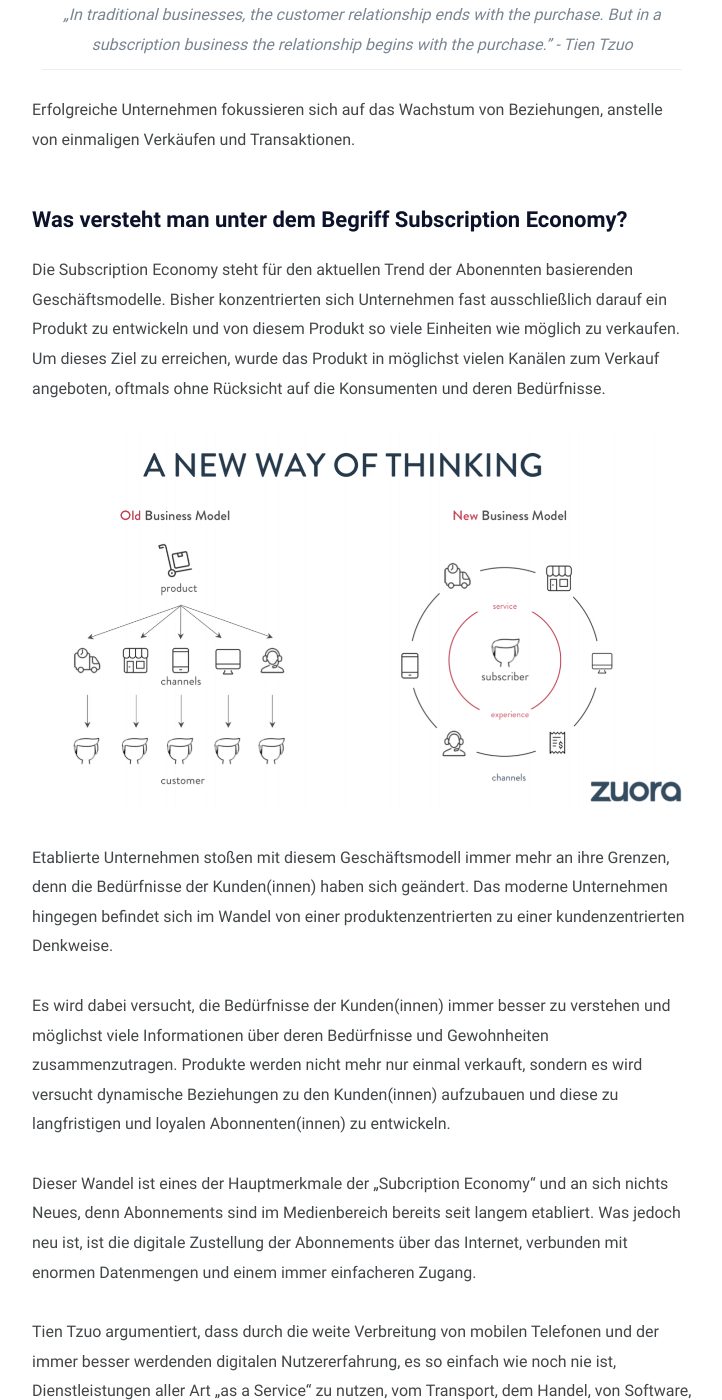
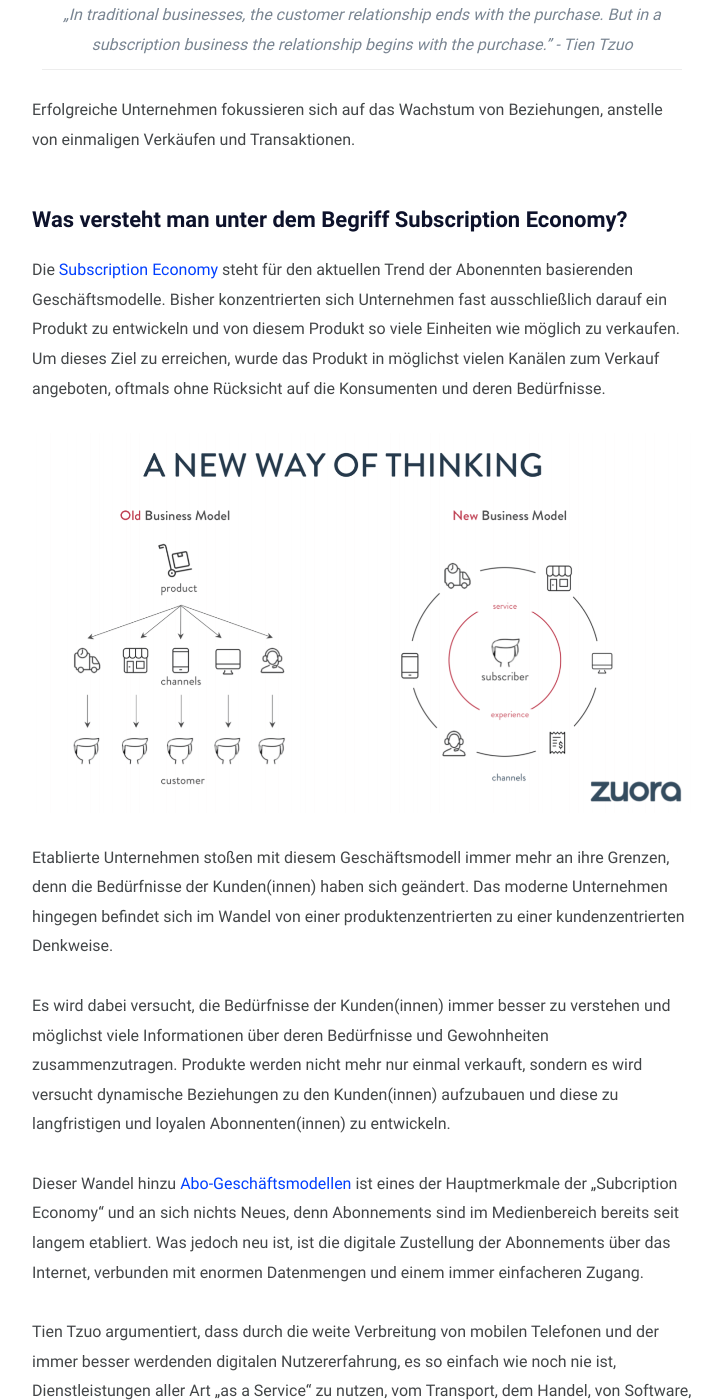
Before and after one commit to mariostnr/website, a Jekyll site: the page built from _posts/2020-11-07-subscription-economy.md, in a window 1280 px wide and 1400 px high, scrolled down 526 px. Shown: the whole window, without its empty margins (278-1000 px from the left). Built offline with Jekyll 4.4.1, drawn with Linux system fonts in a browser that asks for light colours.

Commit message:
Update Blog “2020-11-07-subscription-economy”

```diff
--- a/_posts/2020-11-07-subscription-economy.md
+++ b/_posts/2020-11-07-subscription-economy.md
@@ -14,7 +14,7 @@ Erfolgreiche Unternehmen fokussieren sich auf das Wachstum von Beziehungen, anst
 
 ## Was versteht man unter dem Begriff Subscription Economy?
 
-Die Subscription Economy steht für den aktuellen Trend der Abonennten basierenden Geschäftsmodelle. Bisher konzentrierten sich Unternehmen fast ausschließlich darauf ein Produkt zu entwickeln und von diesem Produkt so viele Einheiten wie möglich zu verkaufen. Um dieses Ziel zu erreichen, wurde das Produkt in möglichst vielen Kanälen zum Verkauf angeboten, oftmals ohne Rücksicht auf die Konsumenten und deren Bedürfnisse.
+Die [Subscription Economy](https://de.zuora.com/vision/subscription-economy/) steht für den aktuellen Trend der Abonennten basierenden Geschäftsmodelle. Bisher konzentrierten sich Unternehmen fast ausschließlich darauf ein Produkt zu entwickeln und von diesem Produkt so viele Einheiten wie möglich zu verkaufen. Um dieses Ziel zu erreichen, wurde das Produkt in möglichst vielen Kanälen zum Verkauf angeboten, oftmals ohne Rücksicht auf die Konsumenten und deren Bedürfnisse.
 
 ![Visualisierung des Wandels von einer produktenzentrierten zu einer kundenzentrierten Denkweise](/assets/uploads/zuora-subscription-economy.png "Zuora Subscription Economy")
 
@@ -22,7 +22,7 @@ Etablierte Unternehmen stoßen mit diesem Geschäftsmodell immer mehr an ihre Gr
 
 Es wird dabei versucht, die Bedürfnisse der Kunden(innen) immer besser zu verstehen und möglichst viele Informationen über deren Bedürfnisse und Gewohnheiten zusammenzutragen. Produkte werden nicht mehr nur einmal verkauft, sondern es wird versucht dynamische Beziehungen zu den Kunden(innen) aufzubauen und diese zu langfristigen und loyalen Abonnenten(innen) zu entwickeln.
 
-Dieser Wandel ist eines der Hauptmerkmale der „Subcription Economy“ und an sich nichts Neues, denn Abonnements sind im Medienbereich bereits seit langem etabliert. Was jedoch neu ist, ist die digitale Zustellung der Abonnements über das Internet, verbunden mit enormen Datenmengen und einem immer einfacheren Zugang.
+Dieser Wandel hinzu [Abo-Geschäftsmodellen](https://learn.g2.com/subscription-business-model) ist eines der Hauptmerkmale der „Subcription Economy“ und an sich nichts Neues, denn Abonnements sind im Medienbereich bereits seit langem etabliert. Was jedoch neu ist, ist die digitale Zustellung der Abonnements über das Internet, verbunden mit enormen Datenmengen und einem immer einfacheren Zugang.
 
 Tien Tzuo argumentiert, dass durch die weite Verbreitung von mobilen Telefonen und der immer besser werdenden digitalen Nutzererfahrung, es so einfach wie noch nie ist, Dienstleistungen aller Art „as a Service“ zu nutzen, vom Transport, dem Handel, von Software, von Bildungsangeboten, hin zu Gesundheitsservices.
 
```
